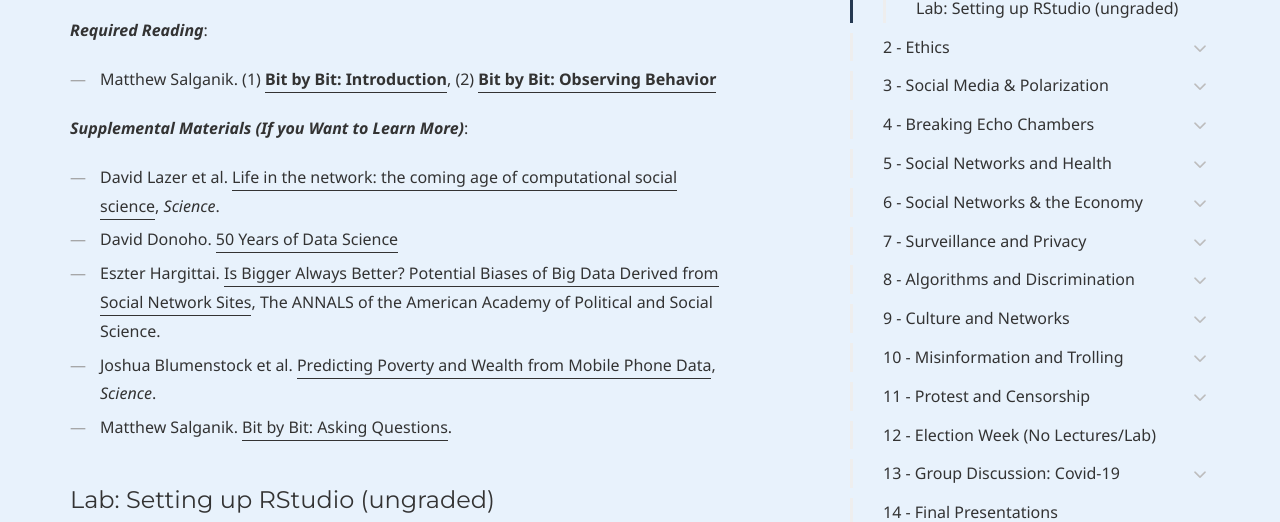
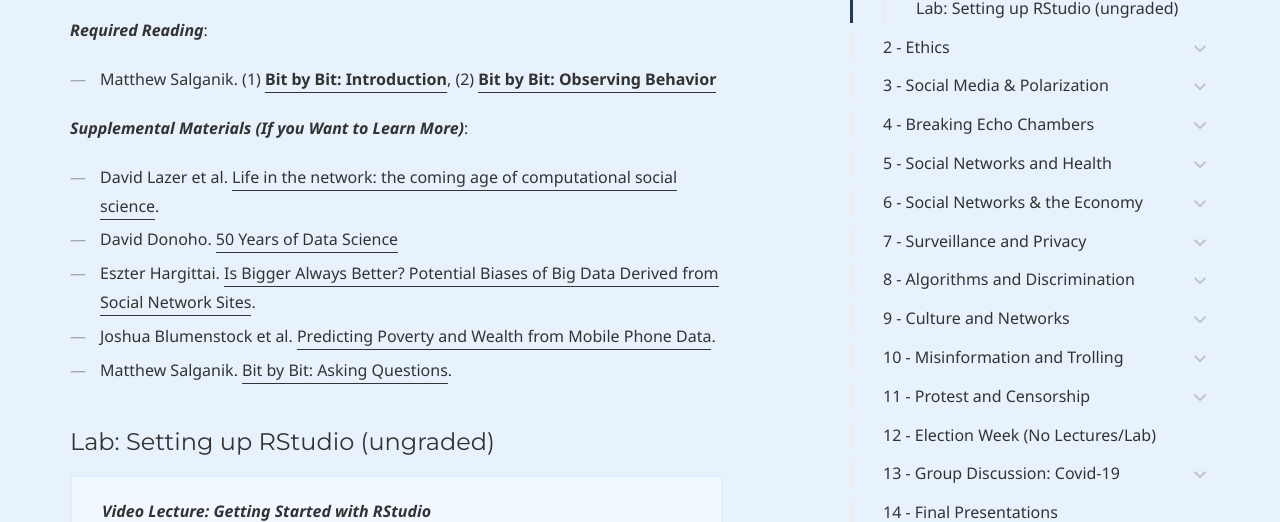
Before and after one commit to dssoc/dssoc.github.io, a Jekyll site: the page built from schedule.md, in a window 1280 px wide and 900 px high, scrolled down 1058 px, cut to the strip 65-587 px from the top of the window. Built offline with Jekyll 4.4.1, drawn with Linux system fonts in a browser that asks for light colours; some web fonts are replaced.

Commit message:
Update schedule.md

```diff
--- a/schedule.md
+++ b/schedule.md
@@ -37,10 +37,10 @@ allowfullscreen></iframe>
 - Matthew Salganik. (1) [**Bit by Bit: Introduction**](https://www.bitbybitbook.com/en/1st-ed/introduction/), (2) [**Bit by Bit: Observing Behavior**](https://www.bitbybitbook.com/en/1st-ed/observing-behavior/)
 
 ***Supplemental Materials (If you Want to Learn More)***:
-- David Lazer et al. [Life in the network: the coming age of computational social science](https://www.ncbi.nlm.nih.gov/pmc/articles/PMC2745217/), *Science*.
+- David Lazer et al. [Life in the network: the coming age of computational social science](https://www.ncbi.nlm.nih.gov/pmc/articles/PMC2745217/).
 - David Donoho. [50 Years of Data Science](https://courses.csail.mit.edu/18.337/2015/docs/50YearsDataScience.pdf)
-- Eszter Hargittai. [Is Bigger Always Better? Potential Biases of Big Data Derived from Social Network Sites](https://journals.sagepub.com/doi/abs/10.1177/0002716215570866), The ANNALS of the American Academy of Political and Social Science.
-- Joshua Blumenstock et al. [Predicting Poverty and Wealth from Mobile Phone Data](https://science.sciencemag.org/content/350/6264/1073), *Science*.
+- Eszter Hargittai. [Is Bigger Always Better? Potential Biases of Big Data Derived from Social Network Sites](https://journals.sagepub.com/doi/abs/10.1177/0002716215570866).
+- Joshua Blumenstock et al. [Predicting Poverty and Wealth from Mobile Phone Data](https://science.sciencemag.org/content/350/6264/1073).
 - Matthew Salganik. [Bit by Bit: Asking Questions](https://www.bitbybitbook.com/en/1st-ed/asking-questions/).
 
 #### Lab: Setting up RStudio (ungraded)
```
